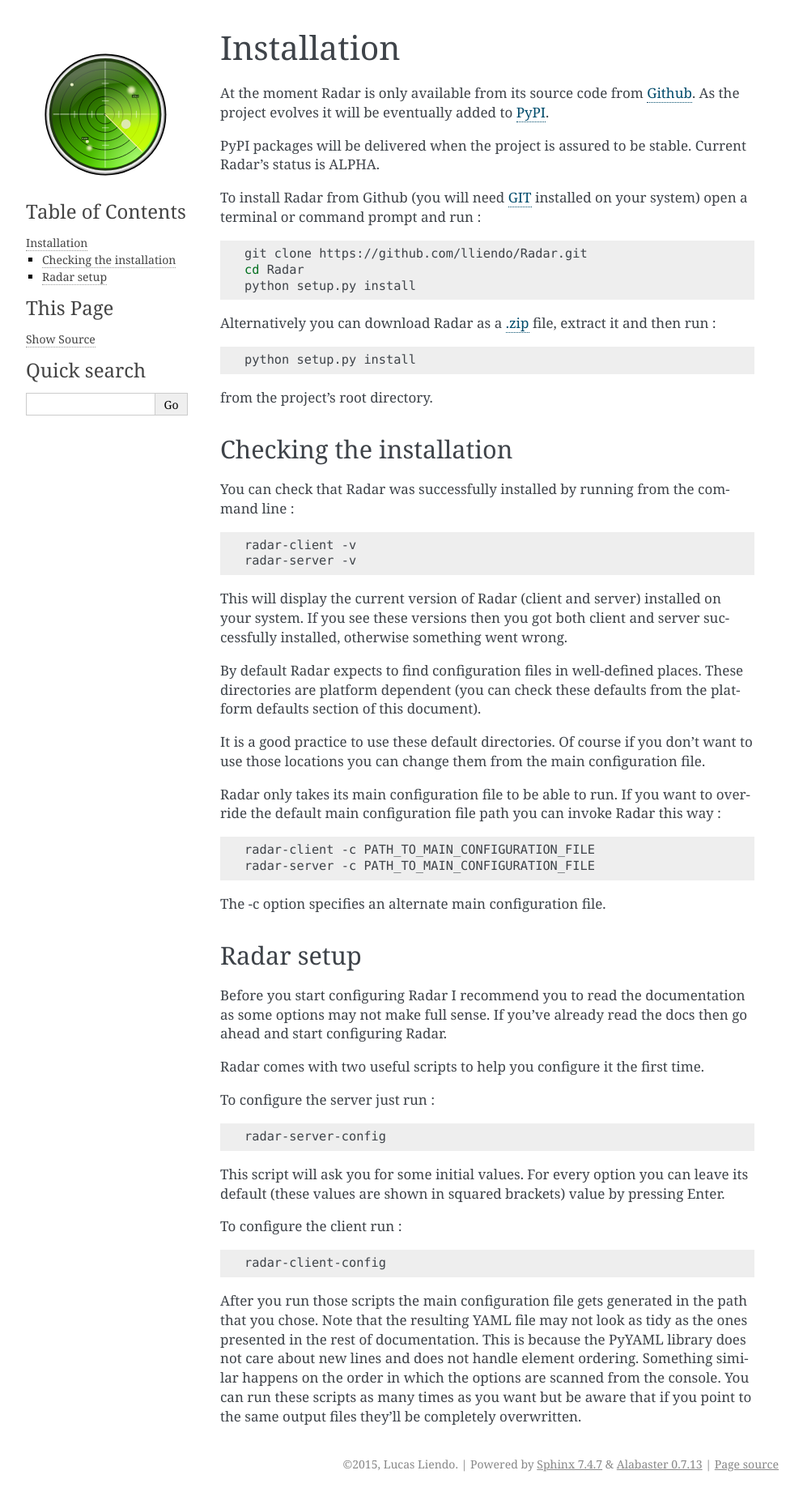
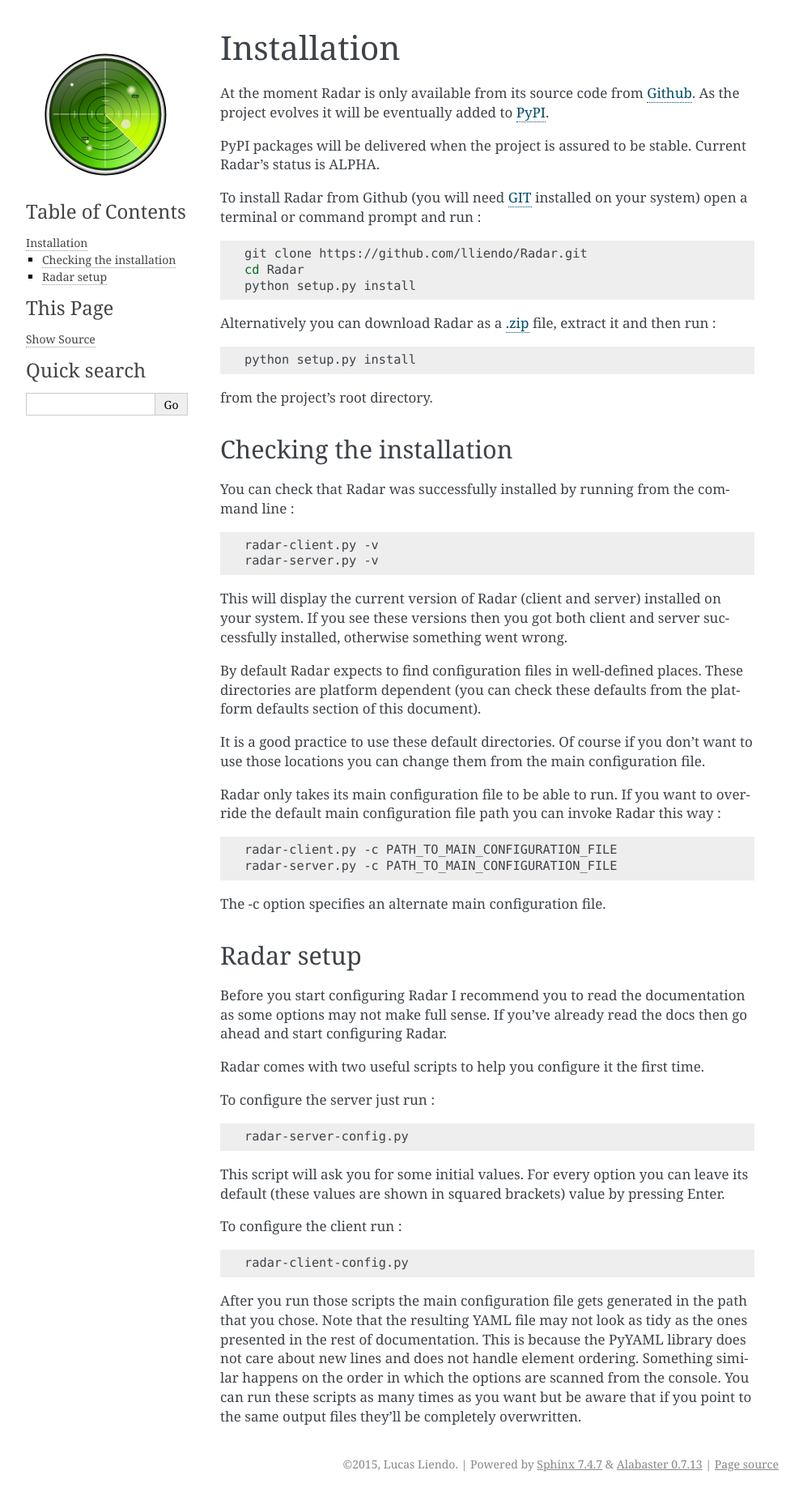
Before and after one commit to lliendo/Radar, a Sphinx documentation site: the page built from docs/installation.rst, in a window 1280 px wide. Shown: the whole page at 81% size, without its empty margins (148-1140 px from the left). Built offline with Sphinx 7.4.7, drawn with Linux system fonts in a browser that asks for light colours.

Commit message:
- Updated documentation.

```diff
--- a/docs/installation.rst
+++ b/docs/installation.rst
@@ -33,8 +33,8 @@
 
 .. code-block:: bash
 
-    radar-client -v
-    radar-server -v
+    radar-client.py -v
+    radar-server.py -v
 
 This will display the current version of Radar (client and server)
 installed on your system. If you see these versions then you got both
@@ -54,8 +54,8 @@
 
 .. code-block:: bash
 
-    radar-client -c PATH_TO_MAIN_CONFIGURATION_FILE
-    radar-server -c PATH_TO_MAIN_CONFIGURATION_FILE
+    radar-client.py -c PATH_TO_MAIN_CONFIGURATION_FILE
+    radar-server.py -c PATH_TO_MAIN_CONFIGURATION_FILE
 
 The -c option specifies an alternate main configuration file.
 
@@ -73,7 +73,7 @@
 
 .. code-block:: bash
 
-    radar-server-config
+    radar-server-config.py
 
 This script will ask you for some initial values. For every option you can
 leave its default (these values are shown in squared brackets) value by pressing
@@ -83,7 +83,7 @@
 
 .. code-block:: bash
 
-    radar-client-config
+    radar-client-config.py
 
 After you run those scripts the main configuration file gets generated in the
 path that you chose. Note that the resulting YAML file may not look as tidy
```
